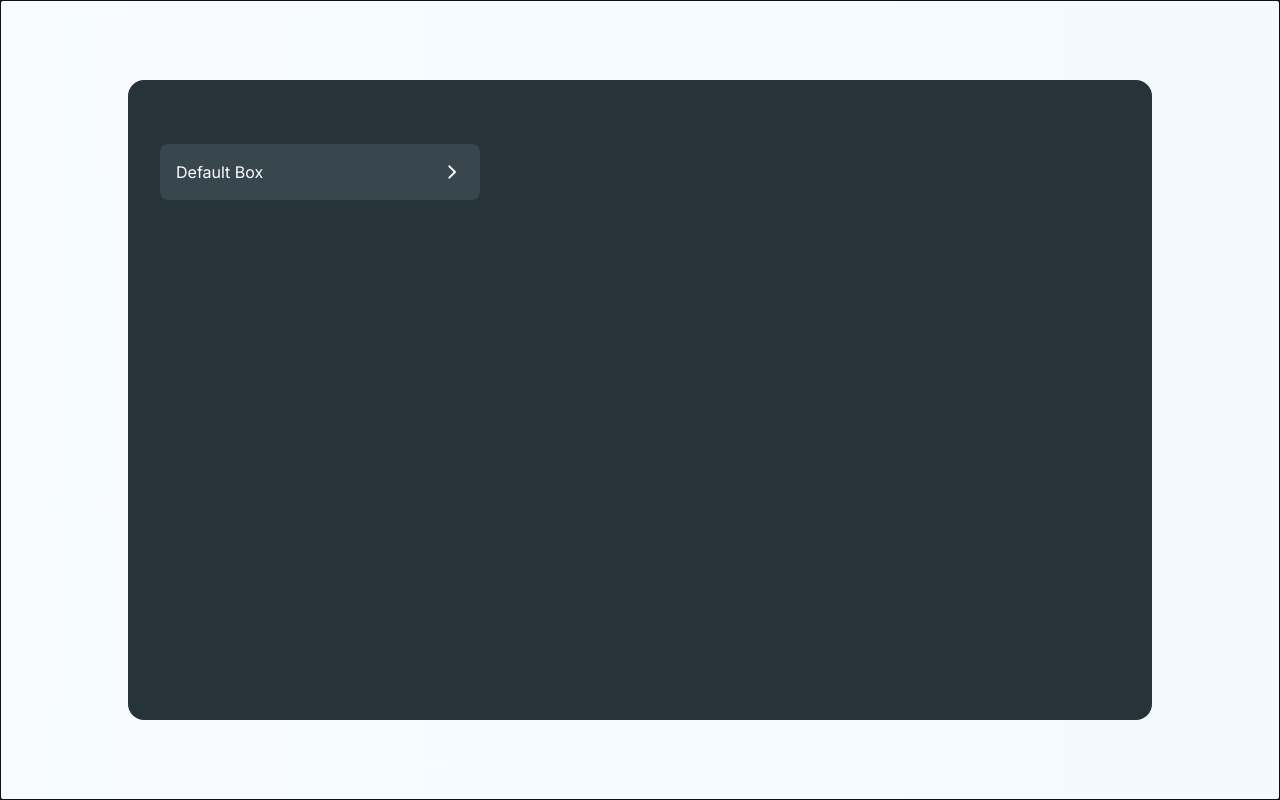
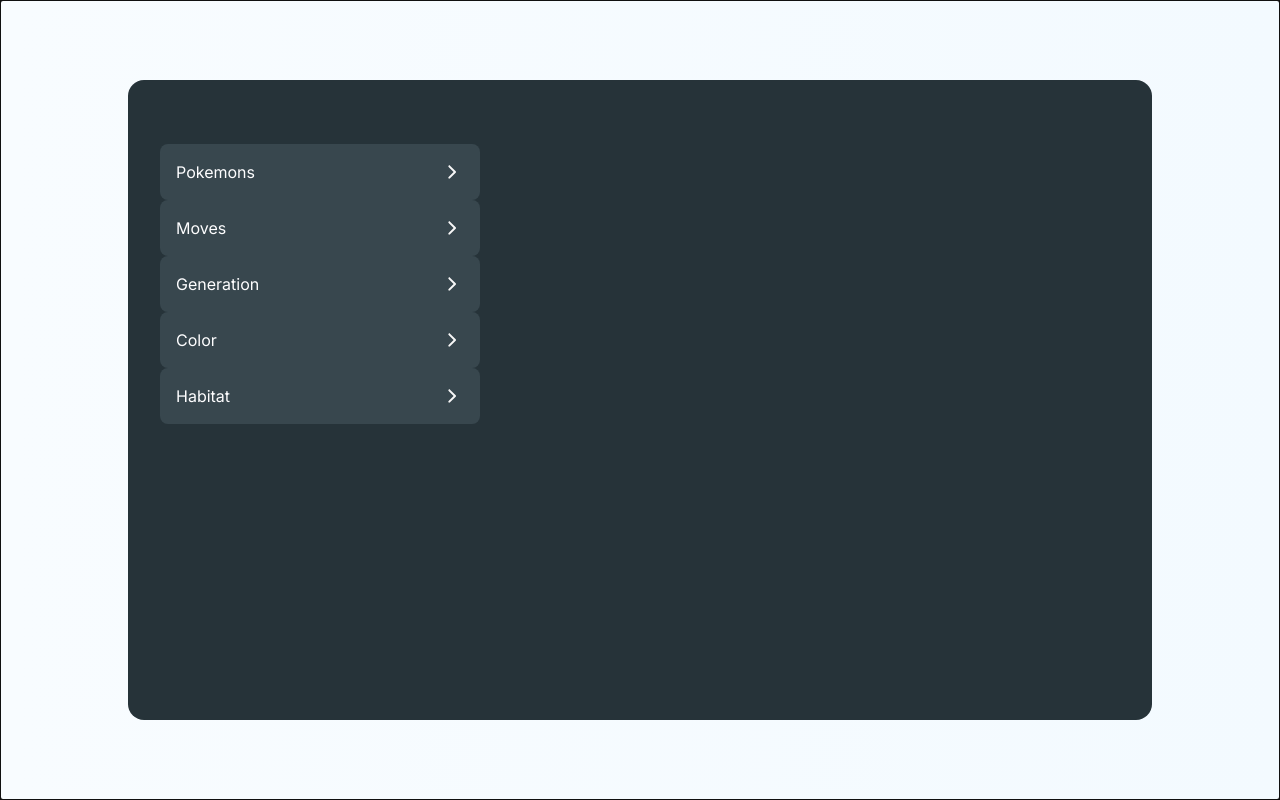
Before and after one commit to tusharnankani/poke-palette, a React (Create React App) app: page / in a window 1280 px wide. Built offline with nearby package versions, Linux system fonts and the light colour scheme.

Commit message:
chore: define a recursive menu constant

```diff
--- a/src/components/box/Box.jsx
+++ b/src/components/box/Box.jsx
@@ -29,6 +29,7 @@
  */
 
 function Box({
+    key,
 	selectBool = false,
 	selectType = "",
 	text = "Default Box",
--- a/src/components/index.js
+++ b/src/components/index.js
@@ -1 +1,2 @@
 export { default as Box } from './box/Box';
+export { default as Panel } from './panel/Panel';
--- /dev/null
+++ b/src/components/panel/Panel.jsx
@@ -0,0 +1,10 @@
+import React from 'react';
+
+function Panel({menuList}) {
+
+    return (
+        <div>Panel</div>
+    );
+}
+
+export default Panel;
--- a/src/containers/modal/Modal.jsx
+++ b/src/containers/modal/Modal.jsx
@@ -3,9 +3,54 @@
 import {Box} from '../../components';
 
 function Modal() {
+    const menuItems = [
+        {
+            parent: true,
+            title: "Pokemons",
+            cnt: 0,
+            subMenu: ["Generation", "Color", "Habitat"]
+        },
+        {
+            parent: true,
+            title: "Moves",
+            cnt: 0,
+            subMenu: ["Move Class", "Power Points"]
+        },
+        {
+            title: "Generation",
+            cnt: 0,
+            select: ["Generation 1", "Generation 2", "Generation 3"],
+            selectType: 'radio'
+        },
+        {
+            title: "Color",
+            cnt: 0,
+            select: ["Red", "Green", "Blue"],
+            selectType: 'radio'
+        },
+        {
+            title: "Habitat",
+            cnt: 0,
+            select: ["Grassland", "Mountain", "Water"],
+            selectType: "check"
+        }
+    ];
+
     return (
         <div className='modal'>
-            <Box/>
+            <div className="panel">
+                {
+                    menuItems.map((obj) => (
+                        <Box key={`${obj.title}-${obj.cnt}`}
+                            text={obj.title}
+                            cnt={obj.cnt}
+                            // selectBool={obj.select.length > 0}
+                            // selectType={obj.selectType || ""}
+                            // arrowBool={obj.subMenu.length > 0}
+                        />
+                    ))
+                }
+            </div>
         </div>
      );
 }
```
Also changed, not shown: src/components/panel/panel.css (added).
